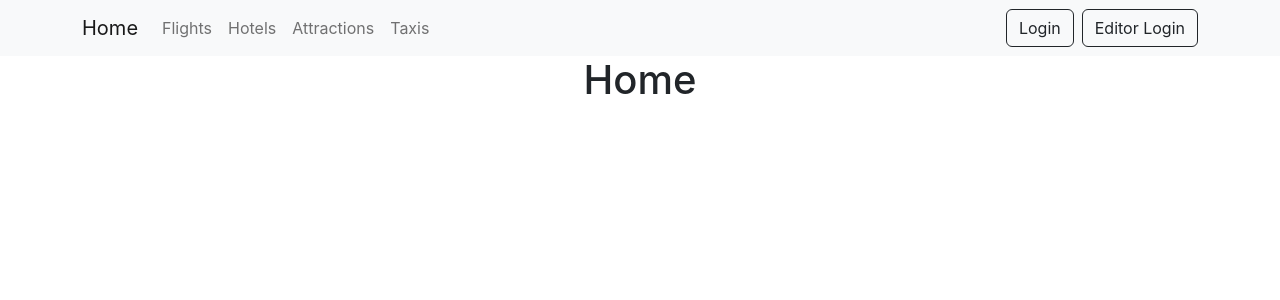
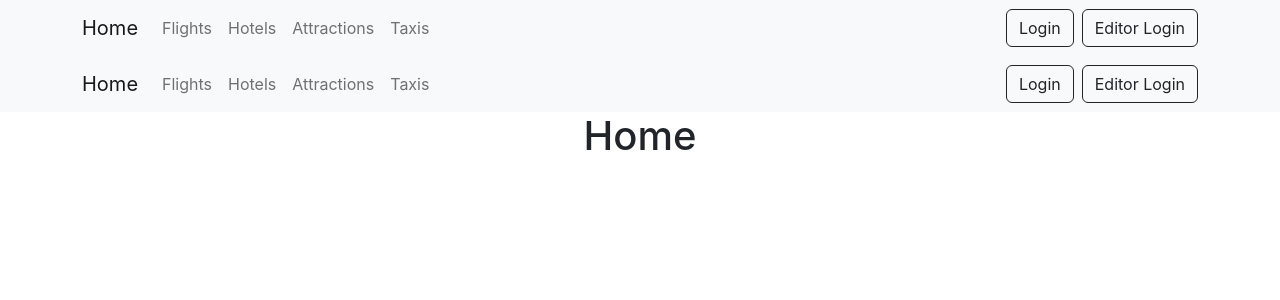
Before and after one commit to sahanperera00/Journeyly, a React (Create React App) app in the folder Project/frontend/: page / in a window 1280 px wide. Shown: the top 300 px of the page. Built offline with nearby package versions, Linux system fonts and the light colour scheme.

Commit message:
outlet added

```diff
--- a/Project/frontend/src/pages/Home.js
+++ b/Project/frontend/src/pages/Home.js
@@ -1,9 +1,12 @@
-import React from 'react';
+import { Outlet } from 'react-router-dom';
+import Navbar from '../components/Navbar';
 
-const Home = () => {
+function Home() {
     return (
         <div>
+            <Navbar />
             <h1 className='text-center'>Home</h1>
+            <Outlet />
         </div>
     );
 }
```
